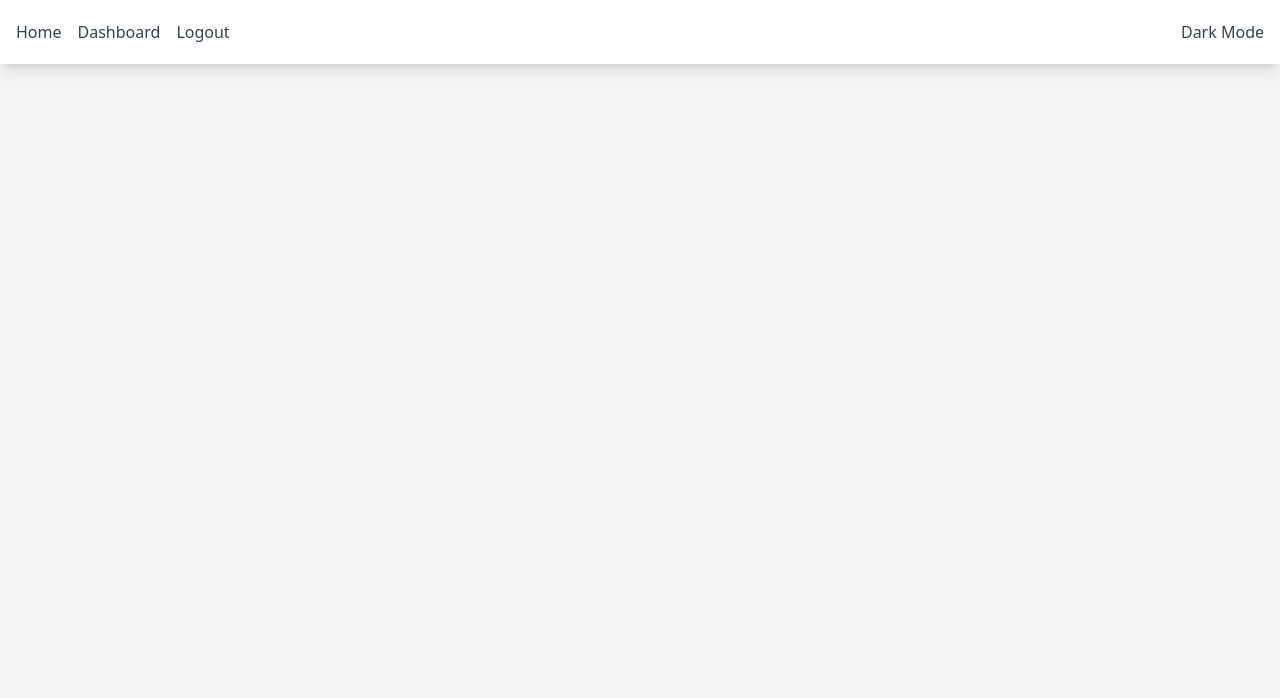
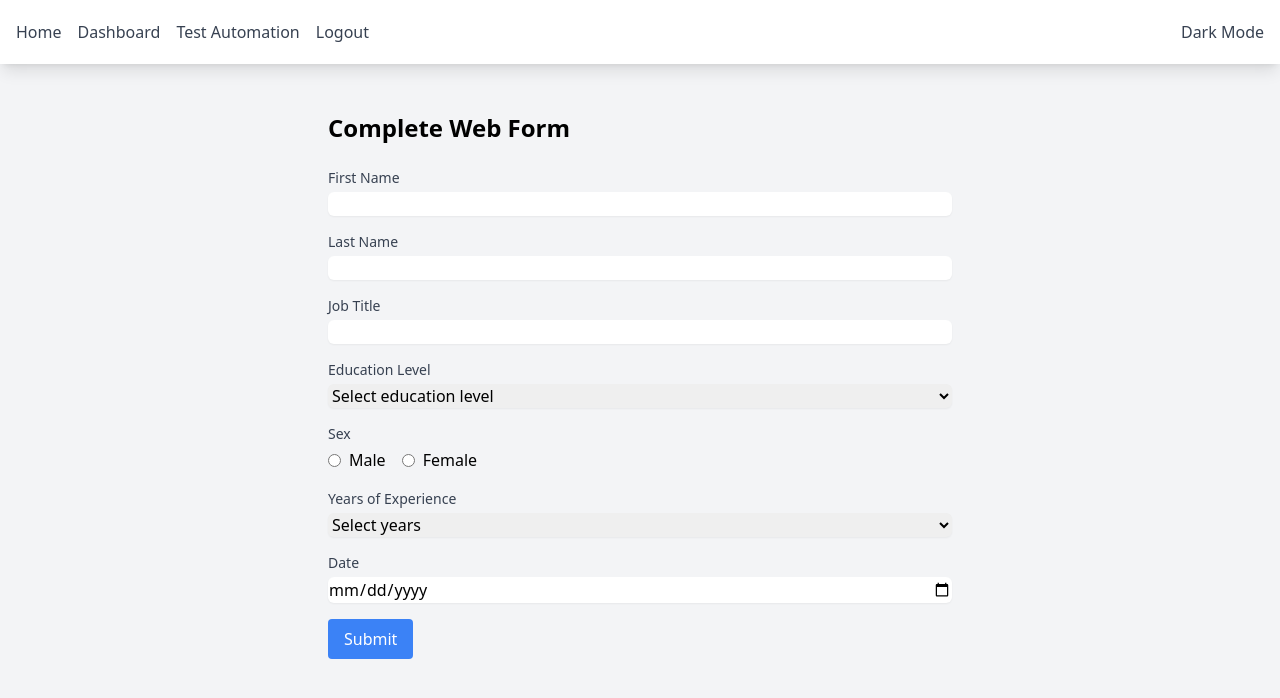
Before and after one commit to orhunakkan/task-manager, a React (Create React App) app in the folder client/: page /automation/form in a window 1280 px wide. Shown: the top 698 px of the page. Built offline with nearby package versions, Linux system fonts and the light colour scheme; no server answers; sample sign-in values are in the browser's storage.

Commit message:
Add Test Automation page and WebForm component for user input practice

```diff
--- a/client/src/App.tsx
+++ b/client/src/App.tsx
@@ -1,11 +1,20 @@
 import React, { useState, useEffect } from 'react';
-import { BrowserRouter, Routes, Route, Link, Navigate } from 'react-router-dom';
+import {
+  BrowserRouter,
+  Routes,
+  Route,
+  Link,
+  Navigate,
+  useNavigate,
+} from 'react-router-dom';
 import { AuthProvider, useAuth } from './context/AuthContext';
 import { WebSocketProvider } from './context/WebSocketContext';
 import { Home } from './pages/Home';
 import { Login } from './pages/Login';
 import { Register } from './pages/Register';
 import { Dashboard } from './pages/Dashboard';
+import { Automation } from './pages/Automation';
+import { WebForm } from './components/automation/WebForm';
 
 // Protected Route component
 const ProtectedRoute: React.FC<{ children: React.ReactNode }> = ({
@@ -26,6 +35,7 @@ const Navigation: React.FC<{
   setDarkMode: React.Dispatch<React.SetStateAction<boolean>>;
 }> = ({ darkMode, setDarkMode }) => {
   const { isAuthenticated, logout } = useAuth();
+  const navigate = useNavigate();
 
   return (
     <nav className="bg-white dark:bg-dark-card shadow-lg">
@@ -33,7 +43,10 @@ const Navigation: React.FC<{
         <div className="flex justify-between h-16">
           <ul className="flex space-x-4 items-center">
             <li>
-              <Link to="/" className="text-gray-700 dark:text-dark-text hover:text-gray-900">
+              <Link
+                to="/"
+                className="text-gray-700 dark:text-dark-text hover:text-gray-900"
+              >
                 Home
               </Link>
             </li>
@@ -66,6 +79,16 @@ const Navigation: React.FC<{
                     Dashboard
                   </Link>
                 </li>
+                {/* Add Test Automation button for authenticated users */}
+                <li>
+                  <Link
+                    to="/automation"
+                    className="text-gray-700 dark:text-dark-text hover:text-gray-900"
+                    data-testid="automation-link"
+                  >
+                    Test Automation
+                  </Link>
+                </li>
                 <li>
                   <button
                     onClick={logout}
@@ -77,12 +100,14 @@ const Navigation: React.FC<{
               </>
             )}
           </ul>
+          <div className="flex items-center">
             <button
               onClick={() => setDarkMode(!darkMode)}
               className="text-gray-700 dark:text-dark-text hover:text-gray-900"
             >
               {darkMode ? 'Light Mode' : 'Dark Mode'}
             </button>
+          </div>
         </div>
       </div>
     </nav>
@@ -122,6 +147,23 @@ export const App: React.FC = () => {
                     </ProtectedRoute>
                   }
                 />
+                <Route
+                  path="/automation/*"
+                  element={
+                    <ProtectedRoute>
+                      <Automation />
+                    </ProtectedRoute>
+                  }
+                />
+                <Route path="/automation" element={<Automation />} />
+                <Route
+                  path="/automation/form"
+                  element={
+                    <ProtectedRoute>
+                      <WebForm />
+                    </ProtectedRoute>
+                  }
+                />
               </Routes>
             </main>
           </div>
--- /dev/null
+++ b/client/src/components/automation/WebForm.tsx
@@ -0,0 +1,171 @@
+import React, { useState } from 'react';
+
+export const WebForm: React.FC = () => {
+  const [formData, setFormData] = useState({
+    firstName: '',
+    lastName: '',
+    jobTitle: '',
+    education: '',
+    sex: '',
+    experience: '',
+    date: '',
+  });
+
+  const handleSubmit = (e: React.FormEvent) => {
+    e.preventDefault();
+    console.log('Form submitted:', formData);
+    // Add form submission logic here
+  };
+
+  const handleChange = (
+    e: React.ChangeEvent<HTMLInputElement | HTMLSelectElement>
+  ) => {
+    const { name, value } = e.target;
+    setFormData((prev) => ({
+      ...prev,
+      [name]: value,
+    }));
+  };
+
+  return (
+    <div className="max-w-2xl mx-auto p-6">
+      <h2 className="text-2xl font-bold mb-6 dark:text-dark-heading">
+        Complete Web Form
+      </h2>
+      <form onSubmit={handleSubmit} className="space-y-4">
+        <div>
+          <label className="block text-sm font-medium text-gray-700 dark:text-dark-text">
+            First Name
+          </label>
+          <input
+            type="text"
+            name="firstName"
+            value={formData.firstName}
+            onChange={handleChange}
+            className="mt-1 block w-full rounded-md border-gray-300 shadow-sm focus:border-blue-500 focus:ring-blue-500"
+            data-testid="first-name"
+          />
+        </div>
+
+        <div>
+          <label className="block text-sm font-medium text-gray-700 dark:text-dark-text">
+            Last Name
+          </label>
+          <input
+            type="text"
+            name="lastName"
+            value={formData.lastName}
+            onChange={handleChange}
+            className="mt-1 block w-full rounded-md border-gray-300 shadow-sm focus:border-blue-500 focus:ring-blue-500"
+            data-testid="last-name"
+          />
+        </div>
+
+        <div>
+          <label className="block text-sm font-medium text-gray-700 dark:text-dark-text">
+            Job Title
+          </label>
+          <input
+            type="text"
+            name="jobTitle"
+            value={formData.jobTitle}
+            onChange={handleChange}
+            className="mt-1 block w-full rounded-md border-gray-300 shadow-sm focus:border-blue-500 focus:ring-blue-500"
+            data-testid="job-title"
+          />
+        </div>
+
+        <div>
+          <label className="block text-sm font-medium text-gray-700 dark:text-dark-text">
+            Education Level
+          </label>
+          <select
+            name="education"
+            value={formData.education}
+            onChange={handleChange}
+            className="mt-1 block w-full rounded-md border-gray-300 shadow-sm focus:border-blue-500 focus:ring-blue-500"
+            data-testid="education-level"
+          >
+            <option value="">Select education level</option>
+            <option value="high-school">High School</option>
+            <option value="college">College</option>
+            <option value="grad-school">Grad School</option>
+          </select>
+        </div>
+
+        <div>
+          <label className="block text-sm font-medium text-gray-700 dark:text-dark-text">
+            Sex
+          </label>
+          <div className="mt-1 space-x-4">
+            <label className="inline-flex items-center">
+              <input
+                type="radio"
+                name="sex"
+                value="male"
+                checked={formData.sex === 'male'}
+                onChange={handleChange}
+                className="form-radio"
+                data-testid="sex-male"
+              />
+              <span className="ml-2">Male</span>
+            </label>
+            <label className="inline-flex items-center">
+              <input
+                type="radio"
+                name="sex"
+                value="female"
+                checked={formData.sex === 'female'}
+                onChange={handleChange}
+                className="form-radio"
+                data-testid="sex-female"
+              />
+              <span className="ml-2">Female</span>
+            </label>
+          </div>
+        </div>
+
+        <div>
+          <label className="block text-sm font-medium text-gray-700 dark:text-dark-text">
+            Years of Experience
+          </label>
+          <select
+            name="experience"
+            value={formData.experience}
+            onChange={handleChange}
+            className="mt-1 block w-full rounded-md border-gray-300 shadow-sm focus:border-blue-500 focus:ring-blue-500"
+            data-testid="years-of-experience"
+          >
+            <option value="">Select years</option>
+            <option value="0-1">0-1</option>
+            <option value="2-4">2-4</option>
+            <option value="5-9">5-9</option>
+            <option value="10+">10+</option>
+          </select>
+        </div>
+
+        <div>
+          <label className="block text-sm font-medium text-gray-700 dark:text-dark-text">
+            Date
+          </label>
+          <input
+            type="date"
+            name="date"
+            value={formData.date}
+            onChange={handleChange}
+            className="mt-1 block w-full rounded-md border-gray-300 shadow-sm focus:border-blue-500 focus:ring-blue-500"
+            data-testid="date"
+          />
+        </div>
+
+        <button
+          type="submit"
+          className="bg-blue-500 text-white px-4 py-2 rounded hover:bg-blue-600"
+          data-testid="submit-form"
+        >
+          Submit
+        </button>
+      </form>
+    </div>
+  );
+};
--- /dev/null
+++ b/client/src/pages/Automation.tsx
@@ -0,0 +1,54 @@
+import React, { useState } from 'react';
+import { Link } from 'react-router-dom';
+
+interface AutomationSection {
+  title: string;
+  path: string;
+  description: string;
+}
+
+const automationSections: AutomationSection[] = [
+  {
+    title: 'Complete Web Form',
+    path: '/automation/form',
+    description: 'Practice filling out web forms with various input types',
+  },
+  {
+    title: 'Buttons',
+    path: '/automation/buttons',
+    description: 'Practice clicking different types of buttons',
+  },
+  {
+    title: 'Dropdown',
+    path: '/automation/dropdown',
+    description: 'Practice selecting options from dropdowns',
+  },
+  // Add more sections as needed
+];
+
+export const Automation: React.FC = () => {
+  return (
+    <div className="container mx-auto px-4 py-8" data-testid="automation-page">
+      <h1 className="text-3xl font-bold mb-6 dark:text-dark-heading">
+        Test Automation Practice
+      </h1>
+      <div className="grid gap-6 md:grid-cols-2 lg:grid-cols-3">
+        {automationSections.map((section) => (
+          <Link
+            key={section.path}
+            to={section.path}
+            className="block p-6 bg-white dark:bg-dark-card rounded-lg shadow-md hover:shadow-lg transition-shadow duration-200"
+            data-testid={`automation-section-${section.title.toLowerCase().replace(/\s+/g, '-')}`}
+          >
+            <h2 className="text-xl font-semibold mb-2 dark:text-dark-heading">
+              {section.title}
+            </h2>
+            <p className="text-gray-600 dark:text-dark-text">
+              {section.description}
+            </p>
+          </Link>
+        ))}
+      </div>
+    </div>
+  );
+};
```
Lines whose indentation alone changed are shown as unchanged.
